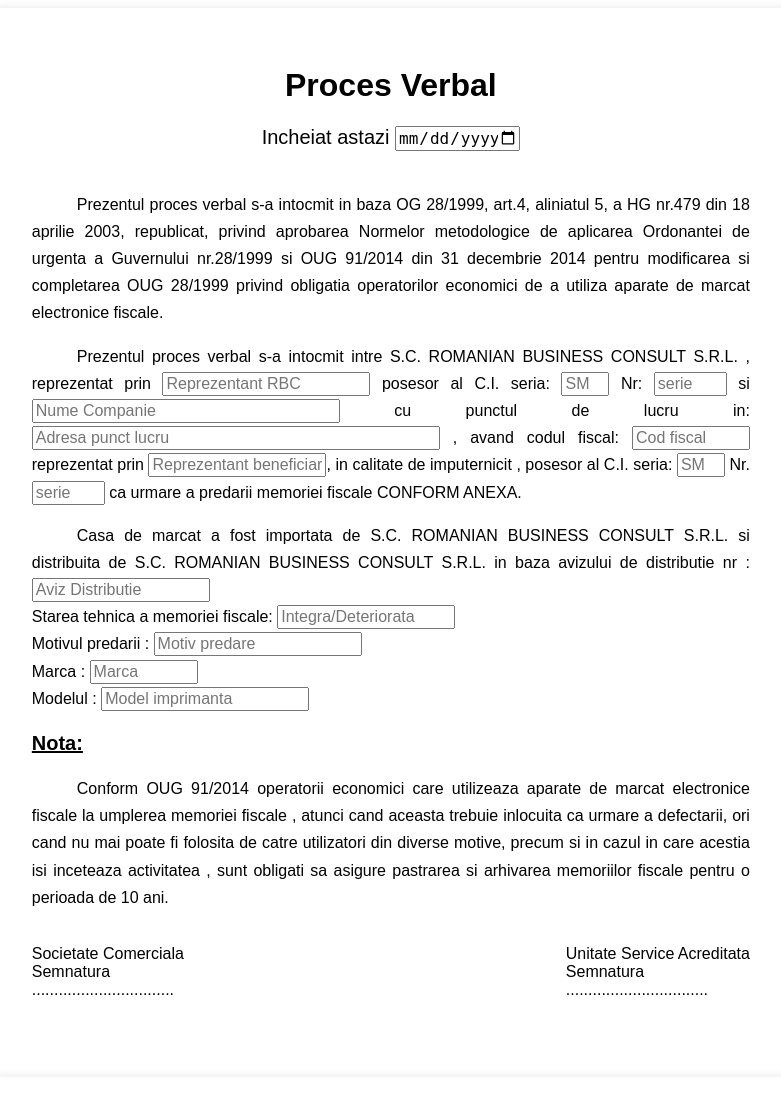
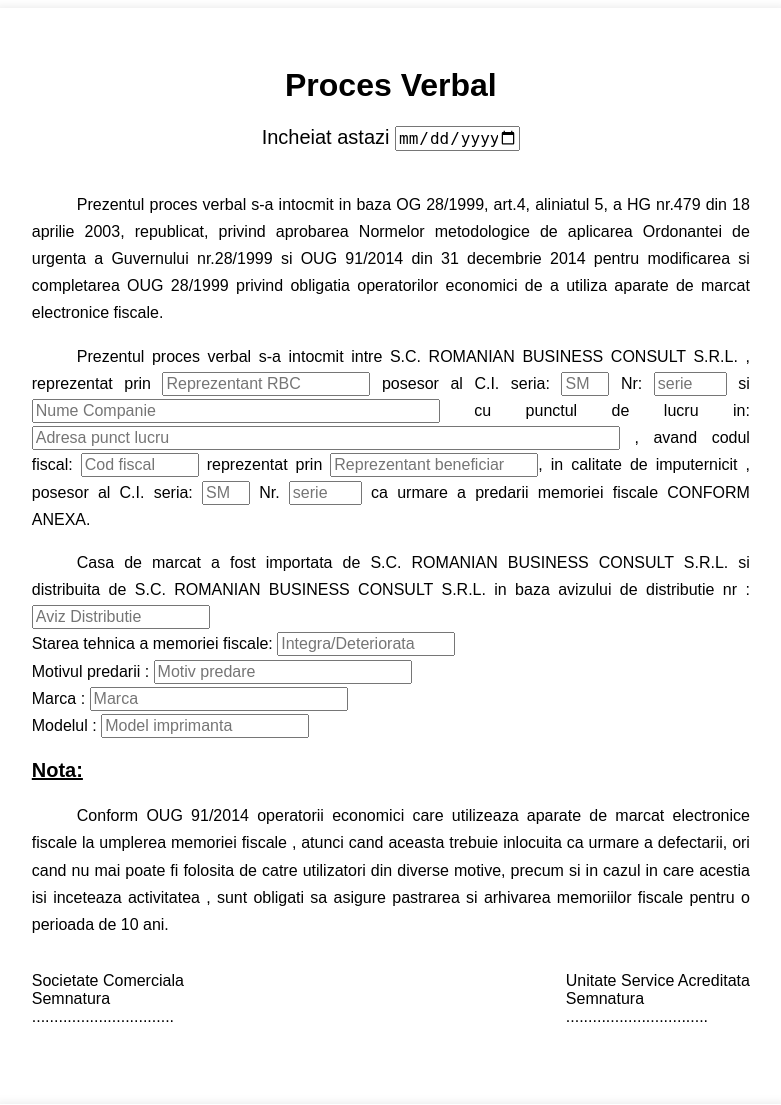
Before and after one commit to PopFlaviuCiprian/app_defiscalizare_rbc_precompl_campuri, a Flask app: template pv-defiscalizare/templates/pv_defiscalizare.html in a window 1280 px wide. Shown: the top 1105 px of the page, without its empty margins (14-795 px from the left). Run offline with Flask 3, Linux system fonts and the light colour scheme; the template is opened without the code that fills it, so the values that code supplies are empty; parts of the project's set-up code (start-up, migrations or seed data) failed here and were passed over; some libraries are stand-ins or nearby versions.

Commit message:
update client list and bigger input fields

```diff
--- a/pv-defiscalizare/app.py
+++ b/pv-defiscalizare/app.py
@@ -53,11 +53,11 @@
     ]
     return jsonify(filtered_clients)
 
-@app.route("/shutdown", methods=["POST"])
-def shutdown():
-    #Oprește serverul
-     os.kill(os.getpid(), signal.SIGTERM)
-     return "Server stopped."
+# @app.route("/shutdown", methods=["POST"])
+# def shutdown():
+#     #Oprește serverul
+#      os.kill(os.getpid(), signal.SIGTERM)
+#      return "Server stopped."
 
 def open_browser():
     webbrowser.open("http://127.0.0.1:5000/")
--- a/pv-defiscalizare/templates/pv_defiscalizare.html
+++ b/pv-defiscalizare/templates/pv_defiscalizare.html
@@ -37,12 +37,12 @@
                     <input type="text" name="nume" placeholder="Reprezentant RBC" style="width: 200px; font-size: 16px"> posesor al C.I. seria:
                     <input type="text" name="serie" placeholder="SM" style="width: 40px; font-size: 16px"> Nr:
                     <input type="text" name="numar" placeholder="serie" style="width: 65px; font-size: 16px"> si
-                    <input list="clientDropdown" id="nume_companie" name="nume_companie" placeholder="Nume Companie" style="width: 300px; font-size: 16px">
+                    <input list="clientDropdown" id="nume_companie" name="nume_companie" placeholder="Nume Companie" style="width: 400px; font-size: 16px">
                     <datalist id="clientDropdown"></datalist> cu punctul de lucru in:
-                    <input list="adresaDropdown" id="adresa" name="adresa" placeholder="Adresa punct lucru" style="width: 400px; font-size: 16px">
+                    <input list="adresaDropdown" id="adresa" name="adresa" placeholder="Adresa punct lucru" style="width: 580px; font-size: 16px">
                     <datalist id="adresaDropdown"></datalist>, avand codul fiscal:
                     <input type="text" name="cod_fiscal" placeholder="Cod fiscal" style="width: 110px; font-size: 16px"> reprezentat prin
-                    <input type="text" name="nume_reprezentant" placeholder="Reprezentant beneficiar" style="width: 170px; font-size: 16px; ">, in calitate de imputernicit , posesor al C.I. seria:
+                    <input type="text" name="nume_reprezentant" placeholder="Reprezentant beneficiar" style="width: 200px; font-size: 16px; ">, in calitate de imputernicit , posesor al C.I. seria:
                     <input type="text" name="serie_beneficiar" placeholder="SM" style="width: 40px; font-size: 16px"> Nr.
                     <input type="text" name="numar_beneficiar" placeholder="serie" style="width: 65px; font-size: 16px">
                     ca urmare a predarii memoriei fiscale CONFORM ANEXA.
@@ -55,9 +55,9 @@
                     Starea tehnica a memoriei fiscale:
                     <input type="text" name="stare_imprimanta" placeholder="Integra/Deteriorata" style="width: 170px; font-size: 16px"><br>
                     Motivul predarii :
-                    <input type="text" name="motiv_predare" placeholder="Motiv predare" style="width: 200px; font-size: 16px"><br>
+                    <input type="text" name="motiv_predare" placeholder="Motiv predare" style="width: 250px; font-size: 16px"><br>
                     Marca :
-                    <input type="text" name="marca" placeholder="Marca" style="width: 100px; font-size: 16px"><br>
+                    <input type="text" name="marca" placeholder="Marca" style="width: 250px; font-size: 16px"><br>
                     Modelul :
                     <input type="text" name="model" placeholder="Model imprimanta" style="width: 200px; font-size: 16px"><br>
                         <p style="font-weight: bold; text-align: left; font-size: 20px"><u>Nota:</u></p>
```
Also changed, not shown: 1 other file.
